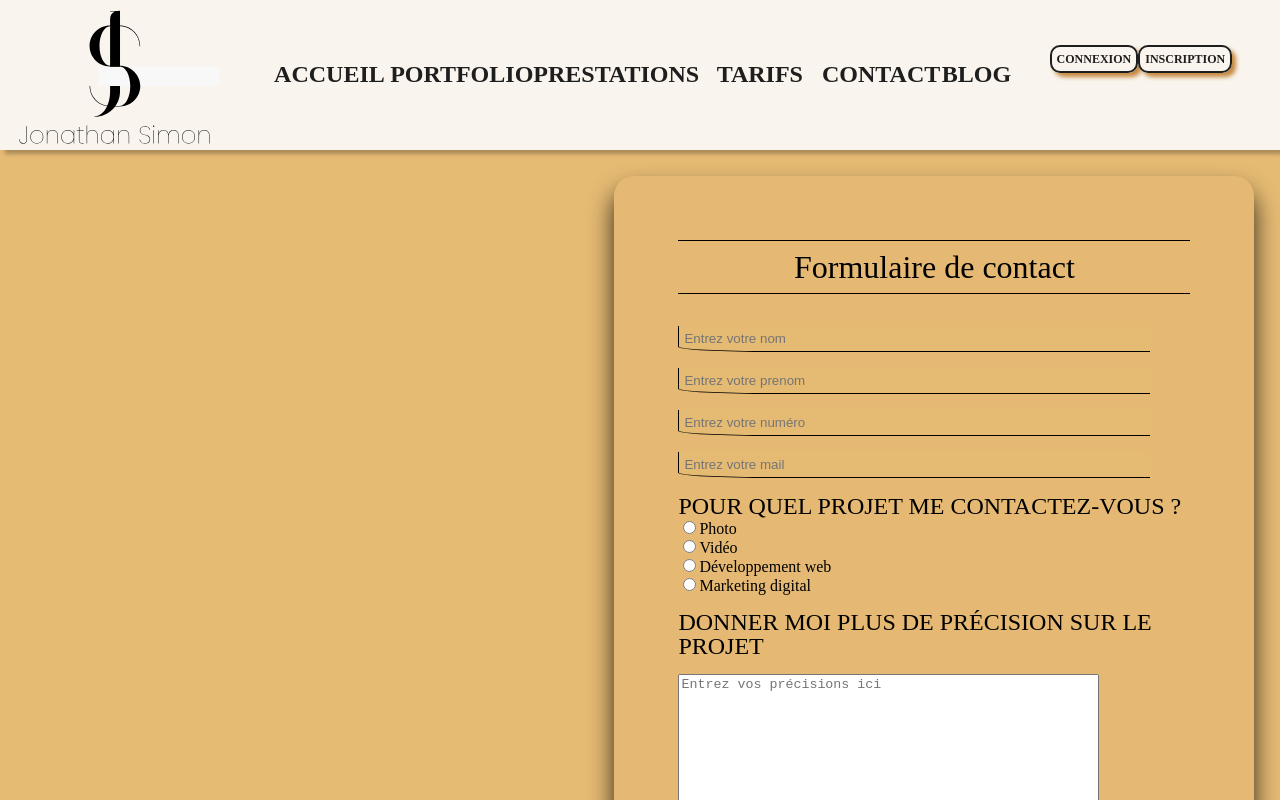
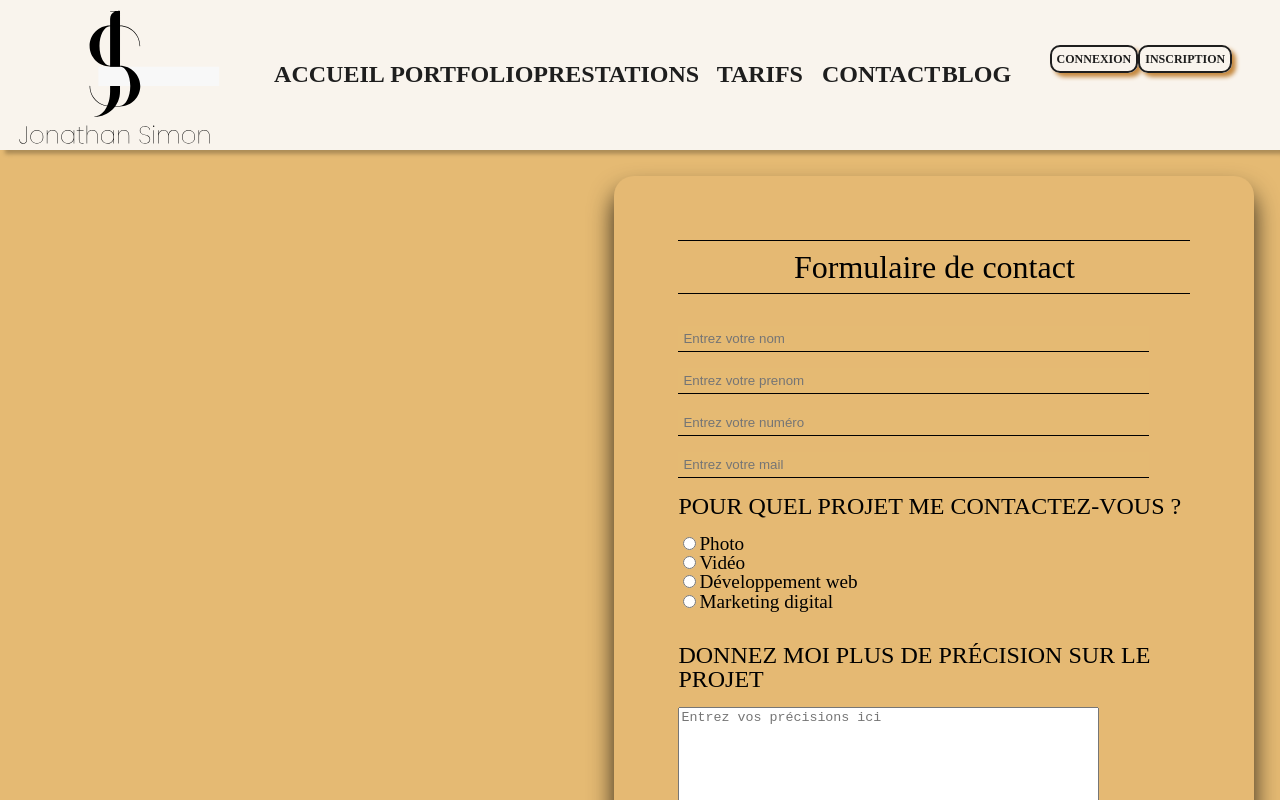
Before and after one commit to Lekobz1/portfolio, a Vue app: page /contact in a window 1280 px wide. Shown: the top 800 px of the page. Built offline with nearby package versions, Linux system fonts and the light colour scheme.

Commit message:
modif form

```diff
--- a/src/components/Formulaire.vue
+++ b/src/components/Formulaire.vue
@@ -23,22 +23,25 @@
       <br>
       <div class="projet">
         <label class="txt" for="choixQ1">Pour quel projet me contactez-vous ?</label>
+
         <div>
+          <br>
           <input type="radio" id="checkbox" name="choixQ1"  value="Photo" v-model="selectedProject"/>
-          <label for="photo">Photo</label>
+          <label class="police" for="photo">Photo</label>
         </div>
         <div>
           <input type="radio" id="checkbox" name="choixQ2" value="Video" v-model="selectedProject" />
-          <label for="video">Vidéo</label>
+          <label class="police" for="video">Vidéo</label>
         </div>
         <div>
           <input type="radio" id="checkbox" name="choixQ3" value="Developpement web" v-model="selectedProject" />
-          <label for="devWeb">Développement web</label>
+          <label class="police" for="devWeb">Développement web</label>
         </div>
         <div>
           <input type="radio" id="checkbox" name="choixQ4" value="Marketing digital" v-model="selectedProject" />
-          <label for="devWeb">Marketing digital</label>
+          <label class="police" for="devWeb">Marketing digital</label>
         </div>
+        <br>
       </div>
 
       <div class="detail" v-if="selectedProject === 'Photo'">
@@ -86,7 +89,7 @@
       </div>
       <br>
       <div class="commentaire">
-        <label class="txt" for="story">donner moi plus de précision sur le projet</label>
+        <label class="txt" for="story">donnez moi plus de précision sur le projet</label>
         <br><br>
         <textarea
           id="story"
@@ -157,10 +160,9 @@ h1 {
 
 #input{
   border-top: none;
-  border-left: 1px solid black;
+  border-left: none;
   border-right: none;
   border-bottom: 1px solid black;
-  border-bottom-left-radius: 20%;
   width: 90%;
   padding: 5px;
   justify-content: center;
@@ -181,5 +183,9 @@ h1 {
   border-bottom-left-radius: 20%;
 }
 
+.police{
+  font-size: larger;
+}
+
 
 </style>
```
